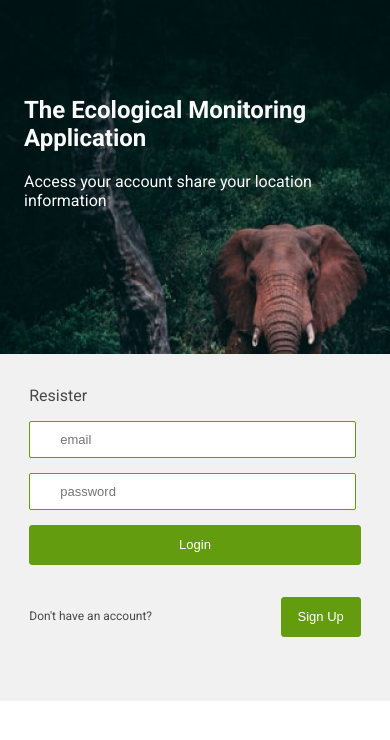
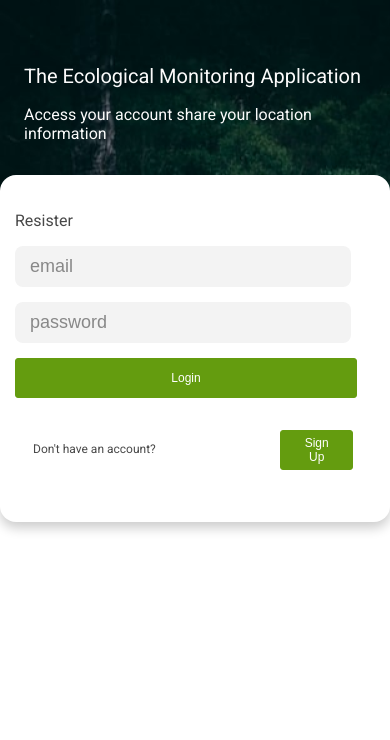
Before and after one commit to musakanneh/eco_monitor, a Vue app: page / in a window 390 px wide. Shown: the top 740 px of the page. Built offline with nearby package versions, Linux system fonts and the light colour scheme.

Commit message:
Updated UI

```diff
--- a/src/views/Home.vue
+++ b/src/views/Home.vue
@@ -20,13 +20,13 @@
           <button type="submit">Login</button>
         </div>
       </form>
-    </section>
 
-    <section class="sign-up-sec">
-      <div><p>Don't have an account?</p></div>
-      <div>
-        <a href="/"> <button>Sign Up</button></a>
-      </div>
+      <section class="sign-up-sec">
+        <div><p>Don't have an account?</p></div>
+        <div>
+          <a href="/"> <button>Sign Up</button></a>
+        </div>
+      </section>
     </section>
   </body>
 </template>
@@ -68,8 +68,6 @@ export default {
 <style lang="scss" scoped>
 @media only screen and (max-width: 900px) {
   body {
-    background-color: rgba(221, 221, 221, 0.412);
-
     main {
       background-image: url("../assets/banner.png");
       background-repeat: no-repeat;
@@ -78,7 +76,7 @@ export default {
       margin-bottom: 2rem;
 
       aside {
-        padding: 6rem 1rem 8rem 1.5rem;
+        padding: 4rem 1rem 3rem 1.5rem;
 
         p {
           color: #fbfbfb;
@@ -87,30 +85,53 @@ export default {
         h1 {
           margin-top: 0;
           color: #fbfbfb;
-          font-size: 24px;
+          font-size: 20px;
+          font-weight: 400;
         }
       }
     }
 
     .access-account {
-      margin: auto;
-      width: 85%;
-      margin-top: 1rem;
+      display: block;
+      background-color: #fff;
+      padding: 20px 15px;
+      border-radius: 16px;
+      box-shadow: 0px 6px 12px rgba(0, 0, 0, 0.2);
+      margin-top: -4rem;
 
       input {
-        font-family: "Raleway", sans-serif;
-        width: 80%;
-        height: 35px;
-        border: 1px solid #649c0f;
-        padding: 0 30px;
-        color: rgb(106, 106, 106);
-        font-size: 13px;
-        border-radius: 2px;
+        appearance: none;
+        border: none;
+        outline: none;
+        background: none;
+        display: block;
+        width: 85%;
+        padding: 10px 15px;
+        border-radius: 8px;
         margin-bottom: 15px;
+        color: #333;
+        font-size: 18px;
+        box-shadow: 0px 0px 0px rgba(0, 0, 0, 0);
+        background-color: #f3f3f3;
+        transition: 0.4s;
+
+        &::placeholder {
+          color: #888;
+          transition: 0.4s;
+        }
       }
+      &:focus-within {
+        label {
+          color: #ea526f;
+        }
+        input[type="text"] {
+          background-color: #fff;
+          box-shadow: 0 0 6px rgba(0, 0, 0, 0.2);
 
-      input:focus {
-        outline: none;
+          &::placeholder {
+            color: #666;
+          }
+        }
       }
     }
 
@@ -118,7 +139,7 @@ export default {
       cursor: pointer;
       height: 40px;
       padding: 0 1rem;
-      width: 100%;
+      width: 95%;
       background: #649c0f;
       border-radius: 3px;
       border: none;
@@ -127,16 +148,16 @@ export default {
       border: 1px solid #649c0f;
       font-style: normal;
       font-weight: 500;
-      font-size: 13px;
+      font-size: 12px;
       color: #fff;
     }
 
     .sign-up-sec {
-      width: 85%;
+      width: 90%;
       margin: auto;
       margin-top: 2rem;
       display: flex;
-      padding-bottom: 4rem;
+      padding-bottom: 2rem;
       justify-content: space-between;
 
       p {
--- a/src/views/ShareData.vue
+++ b/src/views/ShareData.vue
@@ -10,9 +10,9 @@
     </main>
 
     <section class="section-cover">
-      <p>Daily update</p>
+      <p>Share update or report a crime</p>
       <div class="sign-up-sec">
-        <div><p>Select a location to share from</p></div>
+        <div><p>Select a location</p></div>
         <select name="cars" class="docs">
           <option value="volvo">Ololosoloko</option>
           <option value="saab">Article</option>
@@ -80,6 +80,11 @@ export default {
 <style lang="scss" scoped>
 @media only screen and (max-width: 900px) {
   body {
+    p {
+      font-weight: 300 !important;
+      font-size: 12px;
+      letter-spacing: .2px;
+    }
     main {
       background-image: linear-gradient(
           rgba(0, 0, 0, 0.234),
@@ -109,10 +114,14 @@ export default {
 
     .home-control {
       background: #649c0f;
+      outline: none;
+      font-size: 12px;
+      color: #fff;
       width: 100%;
       margin-top: 0.5rem;
       display: flex;
       justify-content: space-around;
+
 
       button:hover {
         background: green;
@@ -166,6 +175,7 @@ export default {
       }
 
       .sec-one {
+        //border: 1px solid rgba(221, 221, 221, 0.652);
         width: 100%;
         padding: 0.3rem;
       }
```
